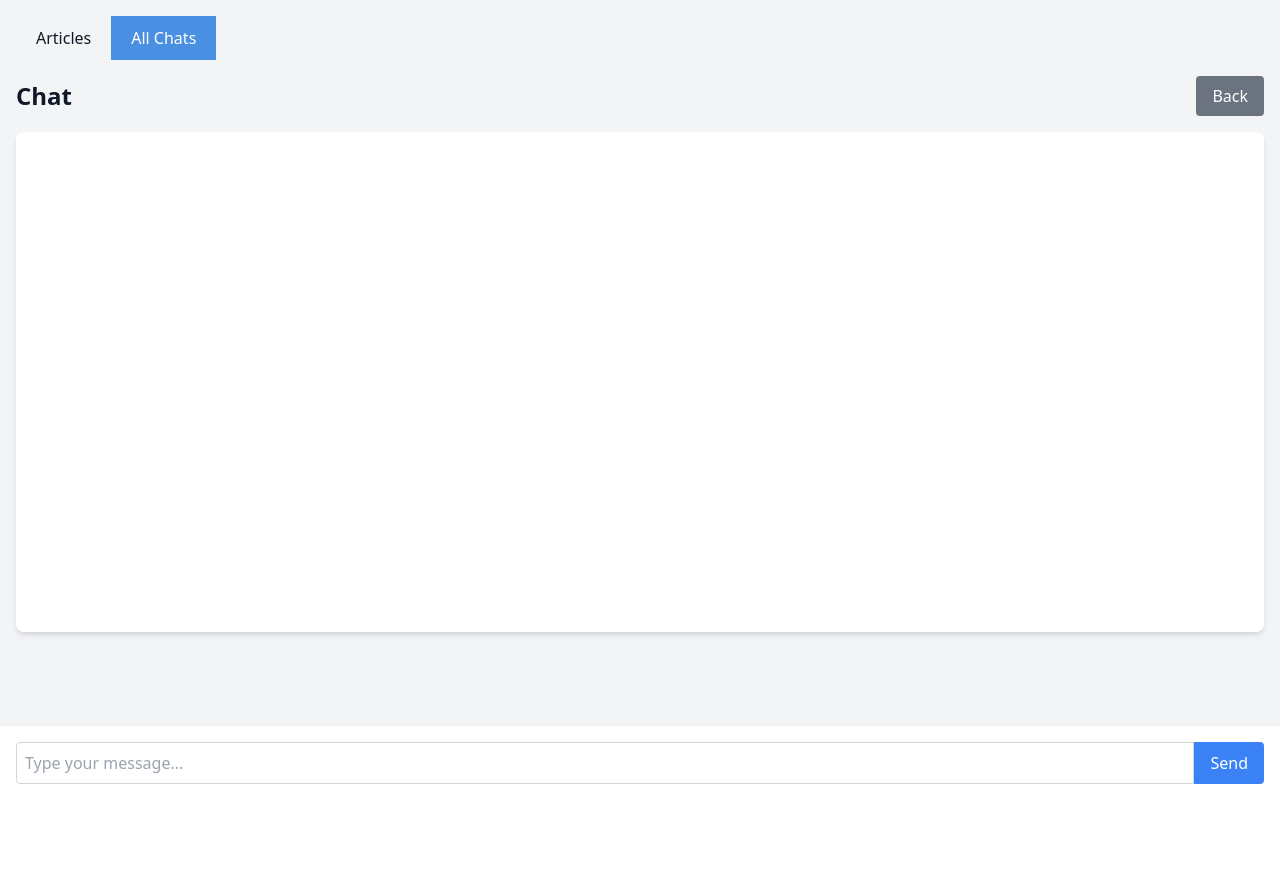
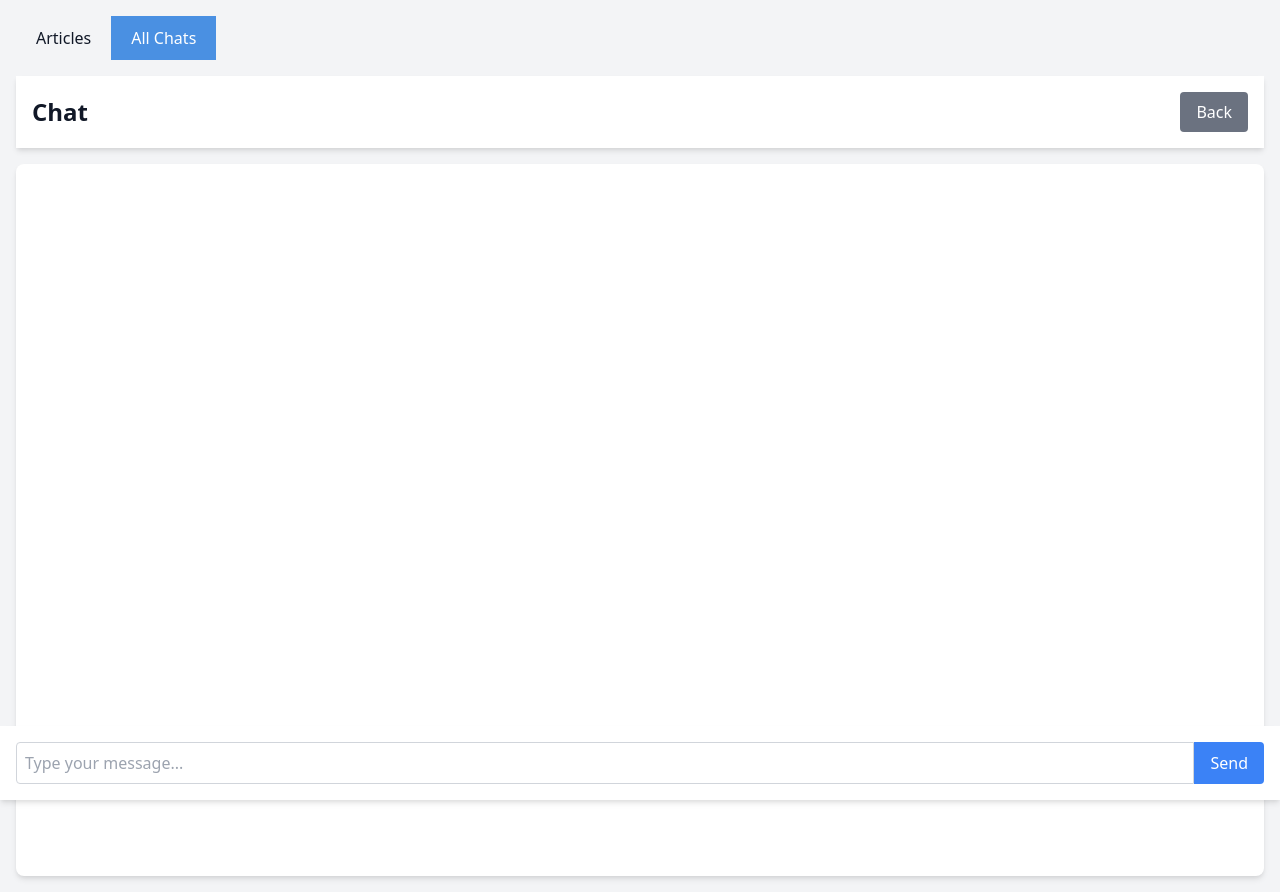
Before and after one commit to daytimedrinkingclub/ragsearch, a Flask app: page /chat/1 in a window 1280 px wide. Before the commit the page ends 784 px from the top, so only its background shows below. Run offline with Flask 3, Linux system fonts and the light colour scheme.

Commit message:
more fixes

```diff
--- a/app/templates/chat.html
+++ b/app/templates/chat.html
@@ -66,7 +66,7 @@
                 chatElement.className = 'mb-4 p-4 border rounded flex justify-between items-center hover:bg-gray-100 cursor-pointer';
                 chatElement.innerHTML = `
                     <div>
-                     ${chat.last_message}
+                     <strong>Last Message:</strong> ${chat.last_message}
                     </div>
                     <div>
                         <button onclick="deleteChat(event, '${chat.id}')" class="bg-red-500 text-white px-2 py-1 rounded hover:bg-red-600">Delete</button>
--- a/app/templates/chat_page.html
+++ b/app/templates/chat_page.html
@@ -3,19 +3,21 @@
 {% block title %}Chat{% endblock %}
 
 {% block content %}
-<div class="flex justify-between items-center mb-4">
+<div class="flex flex-col h-screen">
+    <div class="flex justify-between items-center mb-4 p-4 bg-white shadow-md">
         <h2 class="text-2xl font-bold">Chat</h2>
         <button onclick="window.history.back()" class="bg-gray-500 text-white px-4 py-2 rounded hover:bg-gray-600">Back</button>
     </div>
-<div id="chatContainer" class="bg-white p-6 rounded-lg shadow-md relative min-h-500">
+    <div id="chatContainer" class="flex-grow bg-white p-6 rounded-lg shadow-md relative overflow-hidden">
         <div id="loader" class="loader" style="display: none;"></div>
-    <div id="chatContent" class="overflow-y-auto" style="max-height: calc(100vh - 200px); padding-bottom: 60px;">
+        <div id="chatContent" class="overflow-y-auto h-full" style="padding-bottom: 60px;">
             <!-- Chat UI will be dynamically generated here -->
         </div>
         <div id="inputContainer" class="fixed bottom-0 left-0 right-0 bg-white p-4 shadow-md">
             <div class="flex container mx-auto">
                 <input type="text" id="chatInput" class="flex-grow p-2 border border-gray-300 rounded-l" placeholder="Type your message...">
                 <button id="sendButton" class="bg-blue-500 text-white px-4 py-2 rounded-r hover:bg-blue-600">Send</button>
+            </div>
         </div>
     </div>
 </div>
```
Lines whose indentation alone changed are shown as unchanged.
